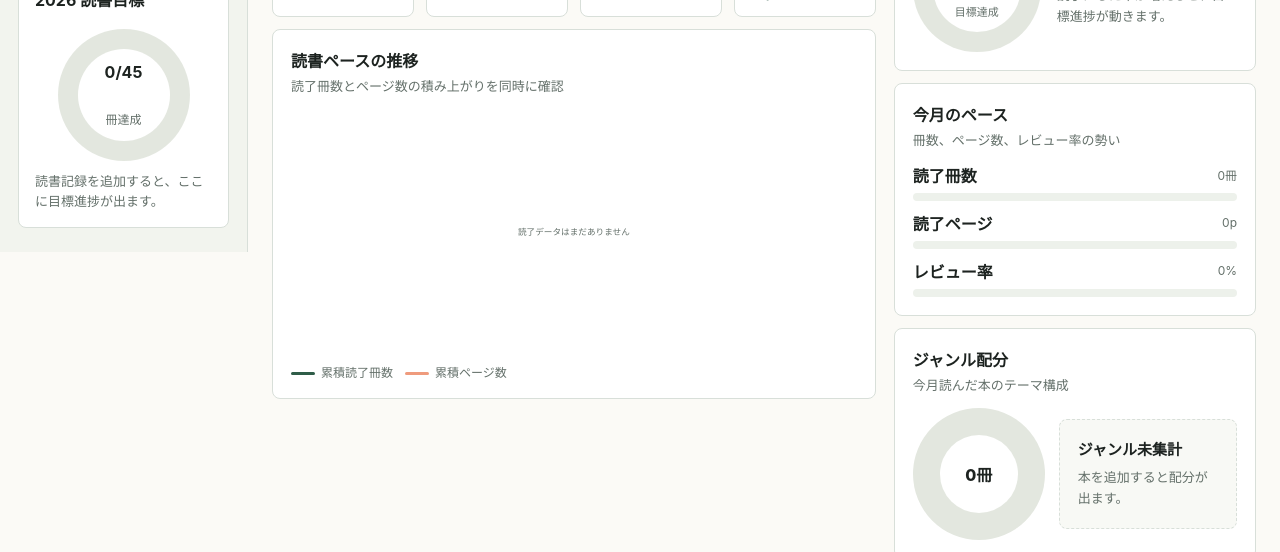
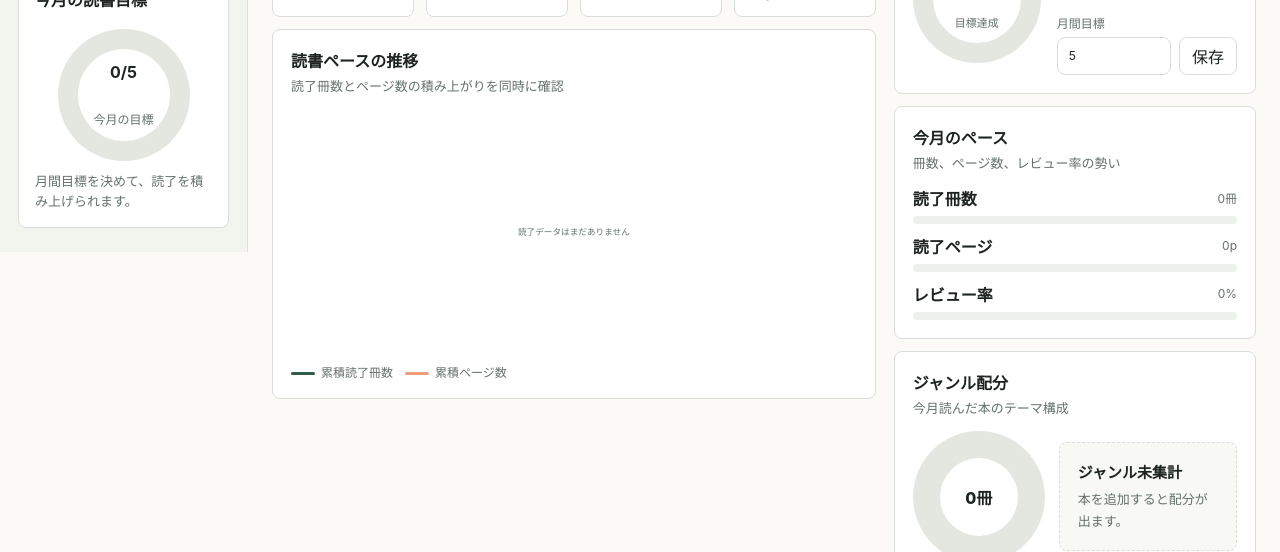
Before and after one commit to yuumaokamori015710-droid/readtrace-prototype, a plain HTML site: page outputs/reading-prototype.html in a window 1280 px wide. Shown: the part 548-1100 px from the top of the page. Drawn offline with nearby package versions, Linux system fonts and the light colour scheme.

Commit message:
Add monthly reading goal setting

```diff
--- a/outputs/reading-prototype.html
+++ b/outputs/reading-prototype.html
@@ -501,6 +501,27 @@
       line-height: 1.6;
     }
 
+    .goal-form {
+      margin-top: 12px;
+      display: grid;
+      grid-template-columns: minmax(0, 1fr) auto;
+      gap: 8px;
+      align-items: end;
+    }
+
+    .goal-form label {
+      font-size: 12px;
+    }
+
+    .goal-form input {
+      min-height: 38px;
+    }
+
+    .goal-form button {
+      min-height: 38px;
+      padding: 0 12px;
+    }
+
     .pace-list,
     .milestone-list {
       display: grid;
@@ -1176,11 +1197,11 @@
       </nav>
 
       <section class="reading-goal">
-        <h3>2026 読書目標</h3>
+        <h3>今月の読書目標</h3>
         <div class="goal-ring">
-          <div id="sidebarGoalValue">0/45<span>冊達成</span></div>
+          <div id="sidebarGoalValue">0/5<span>今月の目標</span></div>
         </div>
-        <p id="sidebarGoalText" style="margin:0;color:var(--muted);font-size:13px;line-height:1.55;">読書記録を追加すると、ここに目標進捗が出ます。</p>
+        <p id="sidebarGoalText" style="margin:0;color:var(--muted);font-size:13px;line-height:1.55;">月間目標を決めて、読了を積み上げられます。</p>
       </section>
     </aside>
 
@@ -1241,8 +1262,14 @@
                 <div><strong id="progressPercent">0%</strong><span>目標達成</span></div>
               </div>
               <div class="progress-copy">
-                <strong id="progressText">0/45冊</strong>
-                <p id="progressDetail">年間目標に対する進捗を表示します。</p>
+                <strong id="progressText">0/5冊</strong>
+                <p id="progressDetail">月間目標に対する進捗を表示します。</p>
+                <form class="goal-form" id="goalForm">
+                  <label>月間目標
+                    <input id="monthlyGoalInput" name="monthlyGoal" type="number" min="1" max="99" step="1" value="5">
+                  </label>
+                  <button class="ghost" type="submit">保存</button>
+                </form>
               </div>
             </section>
 
@@ -1675,12 +1702,24 @@
     let supabaseClientKey = "";
     let currentSession = null;
     const SUPABASE_CONFIG_KEY = "readtrace:supabase-config";
+    const MONTHLY_GOAL_KEY = "readtrace:monthly-goal";
 
     function showToast(message) {
       const toast = document.querySelector("#toast");
       toast.textContent = message;
       toast.classList.add("active");
       window.setTimeout(() => toast.classList.remove("active"), 1800);
+    }
+
+    function readMonthlyGoal() {
+      const value = Number(localStorage.getItem(MONTHLY_GOAL_KEY) || "5");
+      return Number.isFinite(value) && value > 0 ? Math.min(99, Math.round(value)) : 5;
+    }
+
+    function saveMonthlyGoal(value) {
+      const goal = Math.max(1, Math.min(99, Math.round(Number(value) || 5)));
+      localStorage.setItem(MONTHLY_GOAL_KEY, String(goal));
+      return goal;
     }
 
     function readSupabaseConfig() {
@@ -2278,8 +2317,9 @@
       const totalReviews = data.reduce((sum, item) => sum + item.reviews, 0);
       const latest = data.at(-1) || { books: 0, pages: 0, reviews: 0 };
       const previous = data.at(-2) || { books: 0, pages: 0, reviews: 0 };
-      const goal = 45;
-      const goalRate = Math.min(100, Math.round((doneBooks / goal) * 100));
+      const goal = readMonthlyGoal();
+      const currentMonthDone = latest.books;
+      const goalRate = Math.min(100, Math.round((currentMonthDone / goal) * 100));
       const reviewRate = totalBooks ? Math.round((totalReviews / totalBooks) * 100) : 0;
       const bookDelta = latest.books - previous.books;
       const pageDelta = latest.pages - previous.pages;
@@ -2287,11 +2327,12 @@
       document.querySelector("#heroDoneCount").textContent = doneBooks;
       document.querySelector("#heroReadingCount").textContent = readingBooks;
       document.querySelector("#heroWantCount").textContent = wantBooks;
-      document.querySelector("#sidebarGoalValue").innerHTML = `${doneBooks}/${goal}<span>冊達成</span>`;
+      document.querySelector("#monthlyGoalInput").value = goal;
+      document.querySelector("#sidebarGoalValue").innerHTML = `${currentMonthDone}/${goal}<span>今月の目標</span>`;
       document.querySelector(".goal-ring").style.background = `conic-gradient(var(--sage-strong) 0 ${goalRate}%, #e3e7df ${goalRate}% 100%)`;
-      document.querySelector("#sidebarGoalText").textContent = doneBooks
-        ? `年間目標まであと${Math.max(0, goal - doneBooks)}冊。`
-        : "読書記録を追加すると、ここに目標進捗が出ます。";
+      document.querySelector("#sidebarGoalText").textContent = currentMonthDone
+        ? `今月の目標まであと${Math.max(0, goal - currentMonthDone)}冊。`
+        : "月間目標を決めて、読了を積み上げられます。";
 
       document.querySelector("#kpiGrid").innerHTML = [
         ["本棚登録", `${books.length}冊`, "現在の登録数"],
@@ -2308,10 +2349,10 @@
 
       document.querySelector("#progressRing").style.setProperty("--progress", `${goalRate}%`);
       document.querySelector("#progressPercent").textContent = `${goalRate}%`;
-      document.querySelector("#progressText").textContent = `${doneBooks}/${goal}冊`;
-      document.querySelector("#progressDetail").textContent = doneBooks
-        ? `年間目標まであと${Math.max(0, goal - doneBooks)}冊。`
-        : "読了にした本が増えると、目標進捗が動きます。";
+      document.querySelector("#progressText").textContent = `${currentMonthDone}/${goal}冊`;
+      document.querySelector("#progressDetail").textContent = currentMonthDone
+        ? `今月の目標まであと${Math.max(0, goal - currentMonthDone)}冊。`
+        : "読了にした本が増えると、月間目標の進捗が動きます。";
 
       const paceItems = [
         ["読了冊数", latest.books, Math.max(1, goal), `${latest.books}冊`],
@@ -2438,6 +2479,14 @@
 
     document.querySelector("#notifyBtn").addEventListener("click", () => showToast("新しいコメントが3件あります"));
     document.querySelector("#saveDraft").addEventListener("click", () => showToast("下書きを保存しました"));
+
+    document.querySelector("#goalForm").addEventListener("submit", (event) => {
+      event.preventDefault();
+      const goal = saveMonthlyGoal(document.querySelector("#monthlyGoalInput").value);
+      document.querySelector("#monthlyGoalInput").value = goal;
+      renderDashboard();
+      showToast("月間目標を保存しました");
+    });
 
     const authModal = document.querySelector("#authModal");
     document.querySelector("#authButton").addEventListener("click", () => {
```
